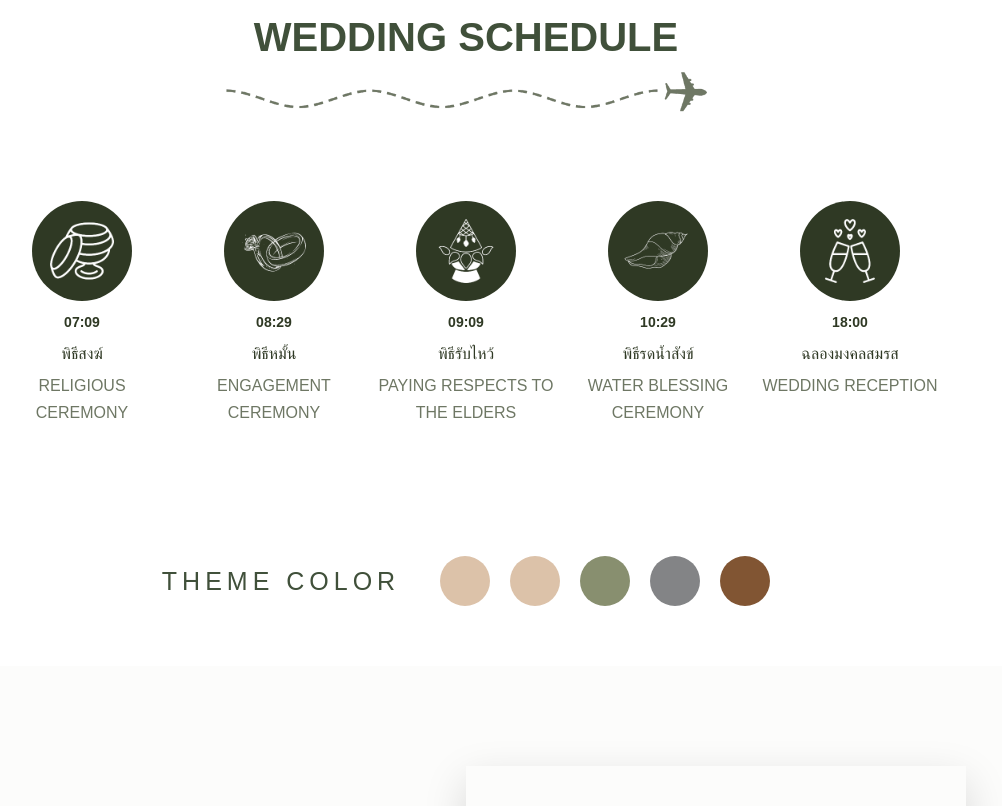
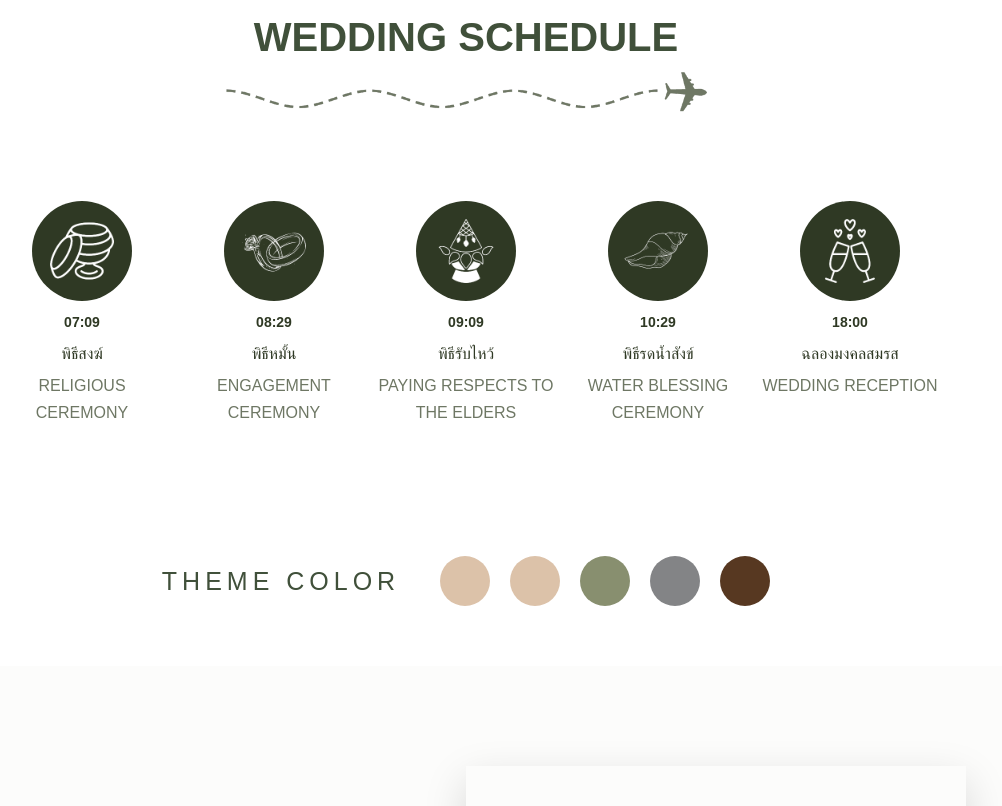
Before and after one commit to Panthari-Panthong/wedding-invitation, a website: page index.html in a window 1280 px wide. Shown: the part 2397-3203 px from the top of the page, without its empty margins (174-1176 px from the left). Drawn offline with nearby package versions, Linux system fonts and the light colour scheme; grey boxes are pictures that could not be loaded; a web font is replaced by a local one.

Commit message:
change brown color theme

```diff
--- a/sass/_base.scss
+++ b/sass/_base.scss
@@ -9,7 +9,7 @@ $color-black: #000;
 $color-dark-green: #40503a;
 $color-green: #888f6f;
 
-$color-brown: #815533;
+$color-brown: #573821;
 $color-grey: #838486;
 $color-beige: #dcc2a9;
 
```
Also changed, not shown: css/style.css.
